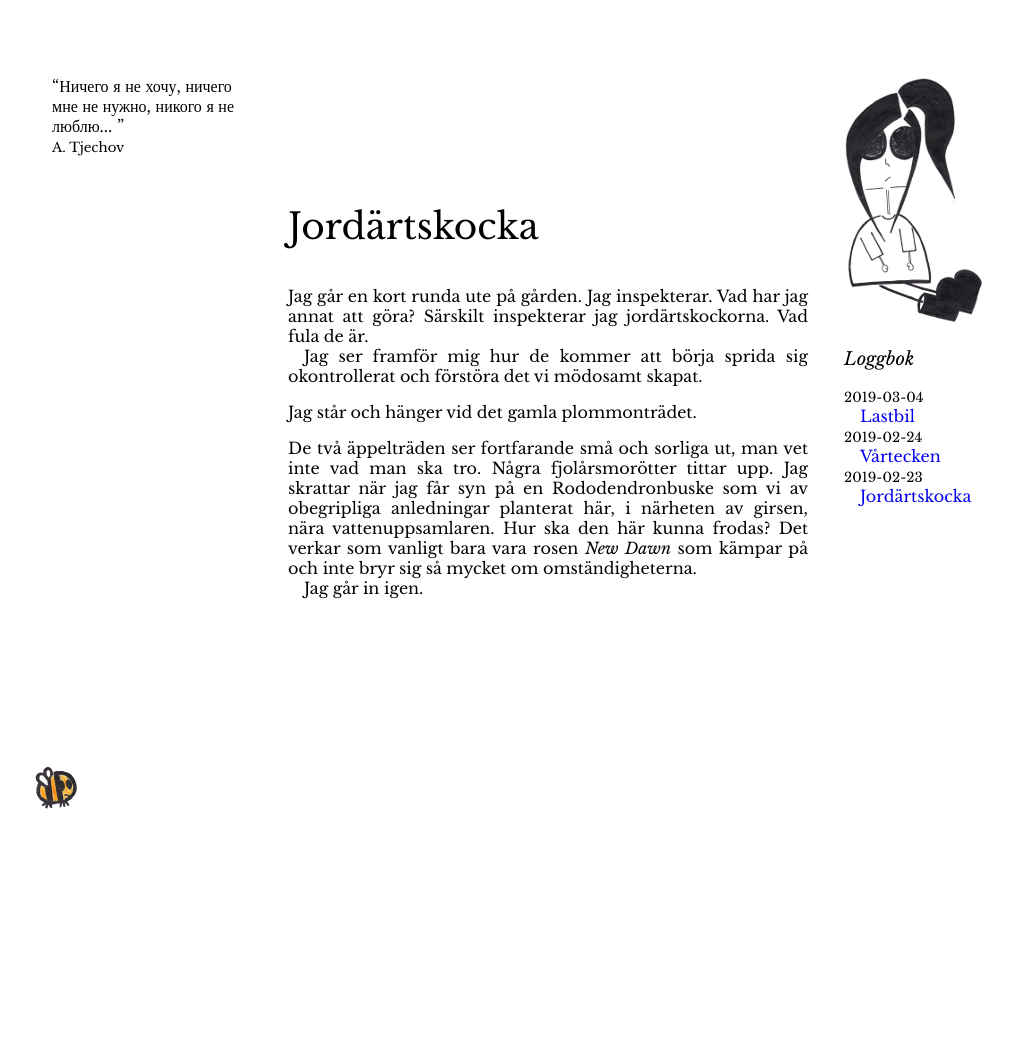
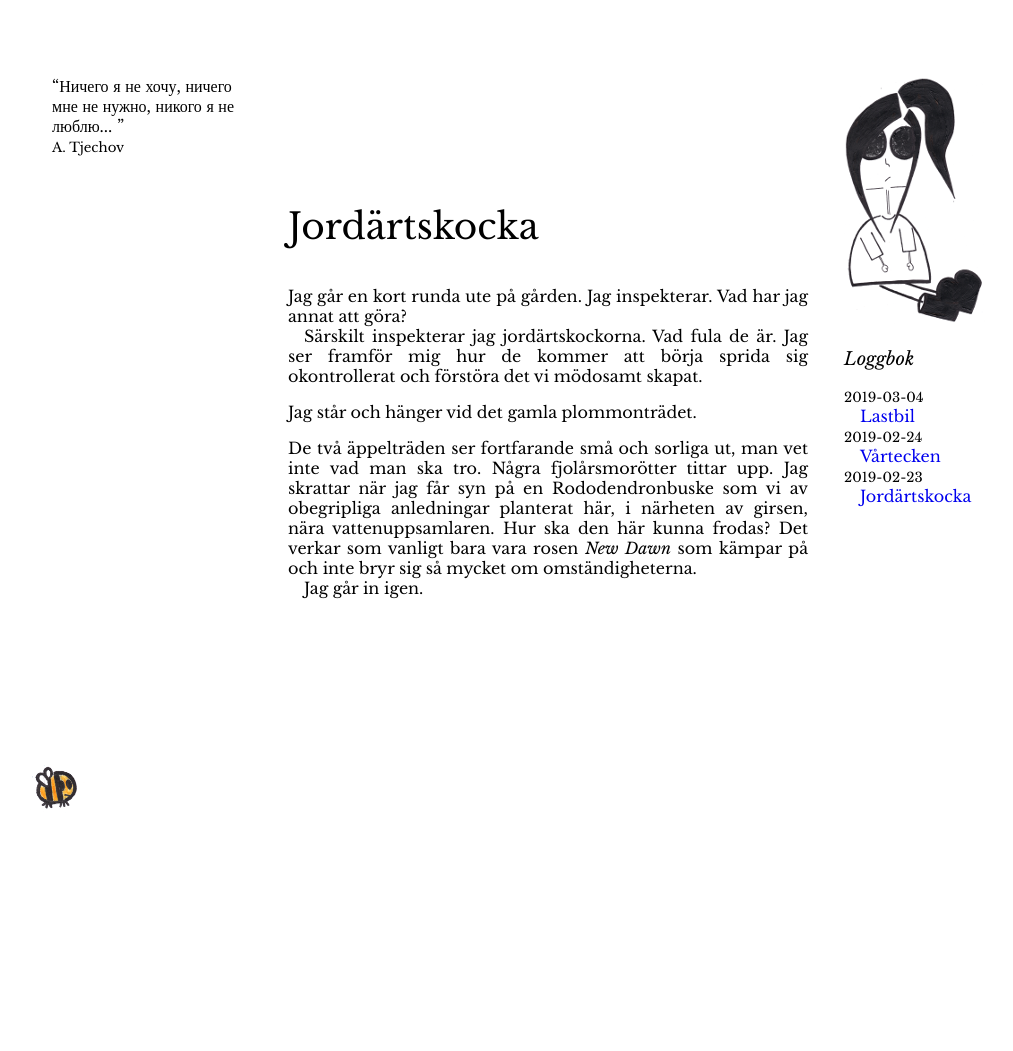
Before and after one commit to amandasandberg/amandasandberg.github.io, a Jekyll site: the page built from _posts/2019-02-23-jordarta.md, in a window 1280 px wide. Shown: the whole page, without its empty margins (92-1105 px from the left). Built offline with Jekyll 4.4.1, drawn with Linux system fonts in a browser that asks for light colours.

```diff
--- a/_posts/2019-02-23-jordarta.md
+++ b/_posts/2019-02-23-jordarta.md
@@ -5,8 +5,8 @@ title: "Jordärtskocka"
 
 Jag går en kort runda ute på gården. Jag inspekterar.
 Vad har jag annat att göra?
-Särskilt inspekterar jag jordärtskockorna. Vad fula de är.
-<span>Jag ser framför mig hur de kommer att börja sprida sig okontrollerat och förstöra det vi mödosamt skapat.</span>
+<span>Särskilt inspekterar jag jordärtskockorna. Vad fula de är.
+Jag ser framför mig hur de kommer att börja sprida sig okontrollerat och förstöra det vi mödosamt skapat.</span>
 
 Jag står och hänger vid det gamla plommonträdet.
 
```
